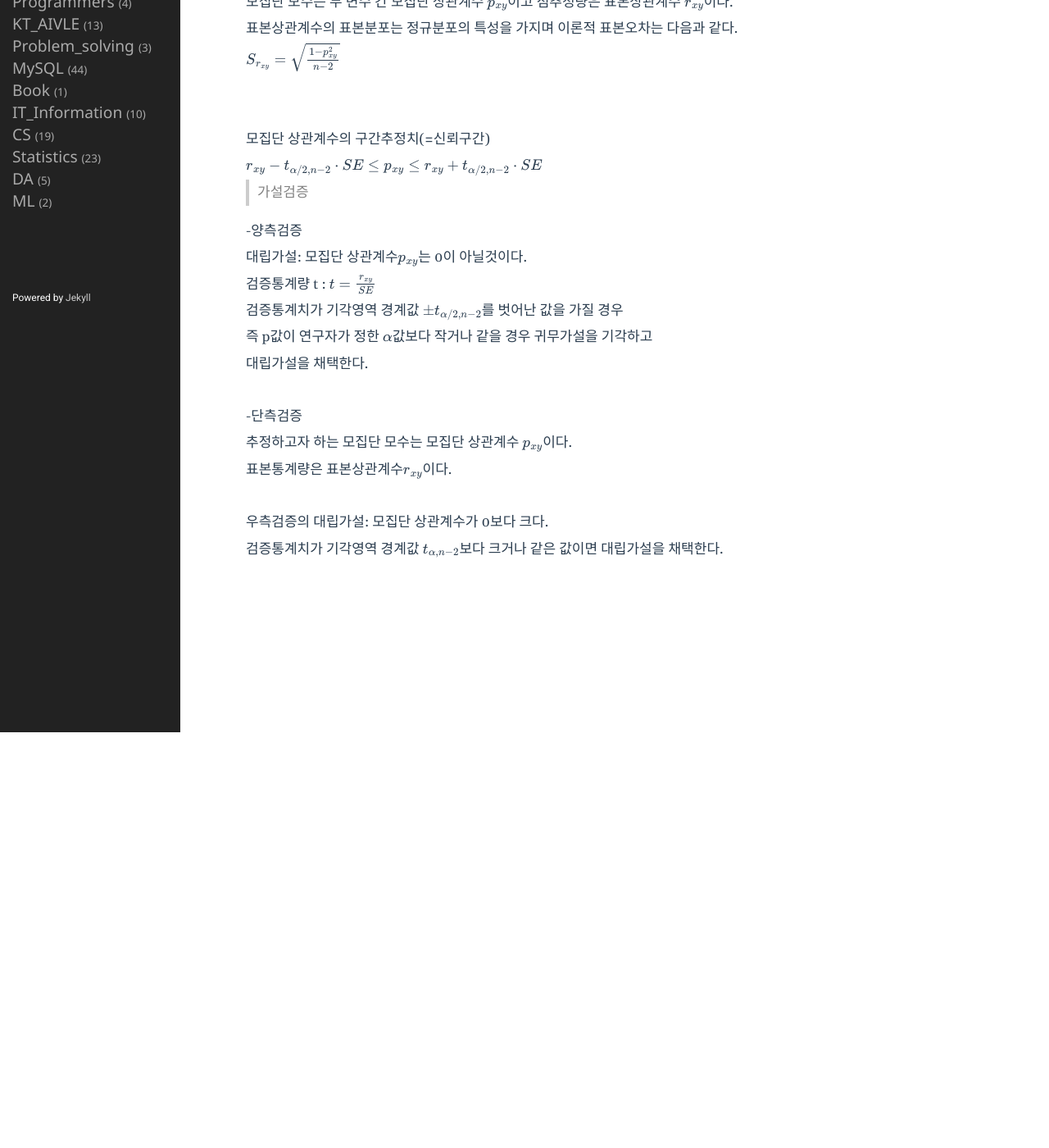
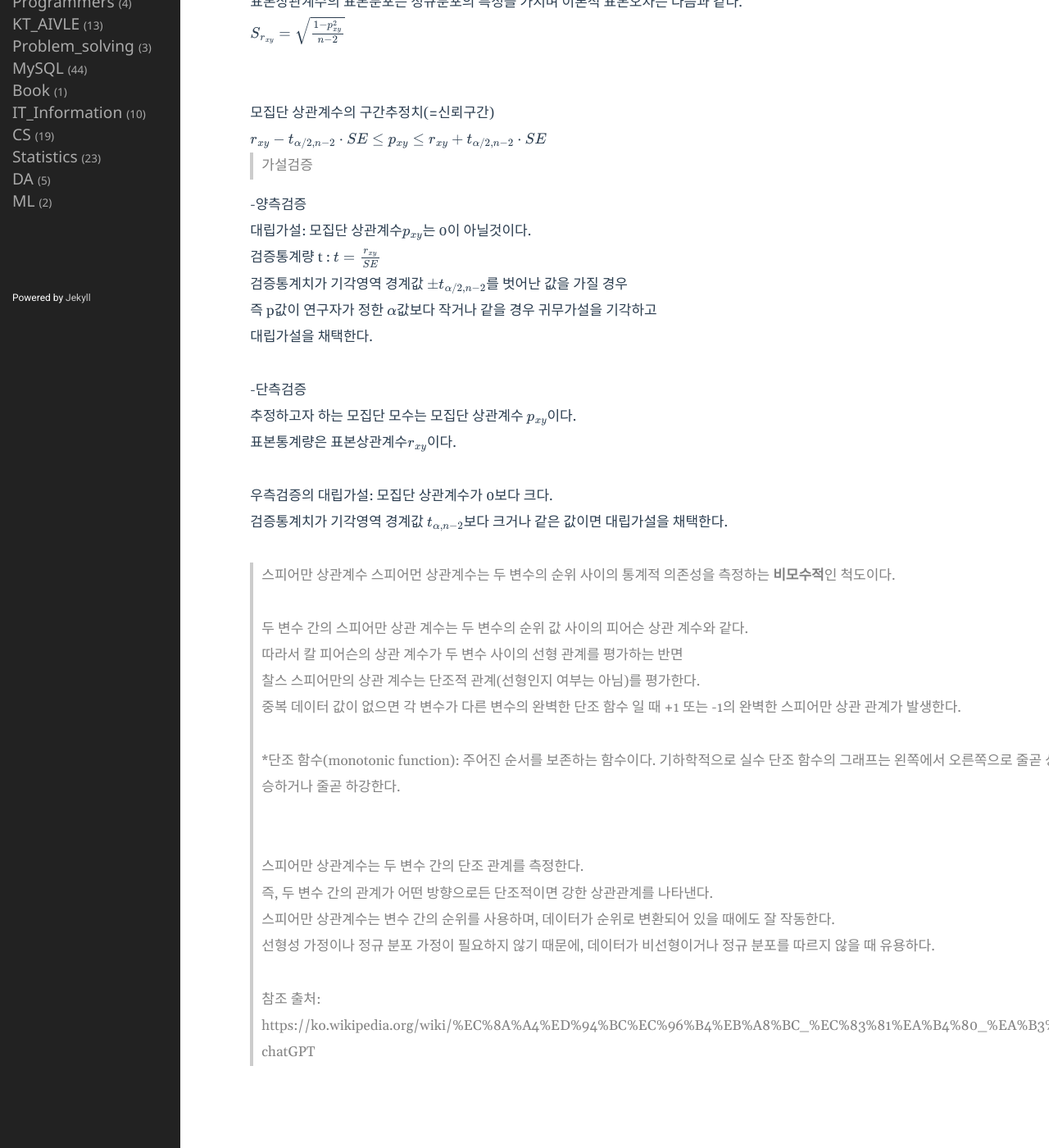
Before and after one commit to shina1221/shina1221.github.io, a Jekyll site: the page built from _posts/도서/비전공자를 위한 통계방법론/2023-09-04-23.모집단 상관계수 추정.markdown, in a window 1280 px wide and 1400 px high, scrolled down 507 px. Shown: the whole window at 82% size. Built offline with Jekyll 4.4.1, drawn with Linux system fonts in a browser that asks for light colours; formulas are drawn with MathJax 3.

Commit message:
Update 2023-09-04-23.모집단 상관계수 추정.markdown

```diff
--- a/_posts/도서/비전공자를 위한 통계방법론/2023-09-04-23.모집단 상관계수 추정.markdown
+++ b/_posts/도서/비전공자를 위한 통계방법론/2023-09-04-23.모집단 상관계수 추정.markdown
@@ -39,3 +39,22 @@ $r_{xy}-t_{\alpha/2,n-2}\cdot SE \leq  p_{xy} \leq r_{xy}+t_{\alpha/2,n-2}\cdot
 우측검증의 대립가설: 모집단 상관계수가 0보다 크다.
 검증통계치가 기각영역 경계값 $t_{\alpha,n-2}$보다 크거나 같은 값이면 대립가설을 채택한다.
 <br>
+
+> 스피어만 상관계수
+스피어먼 상관계수는 두 변수의 순위 사이의 통계적 의존성을 측정하는 **비모수적**인 척도이다.
+<br>
+두 변수 간의 스피어만 상관 계수는 두 변수의 순위 값 사이의 피어슨 상관 계수와 같다.
+따라서 칼 피어슨의 상관 계수가 두 변수 사이의 선형 관계를 평가하는 반면
+찰스 스피어만의 상관 계수는 단조적 관계(선형인지 여부는 아님)를 평가한다.
+중복 데이터 값이 없으면 각 변수가 다른 변수의 완벽한 단조 함수 일 때 +1 또는 -1의 완벽한 스피어만 상관 관계가 발생한다.
+<br>
+*단조 함수(monotonic function): 주어진 순서를 보존하는 함수이다.  기하학적으로 실수 단조 함수의 그래프는 왼쪽에서 오른쪽으로 줄곧 상승하거나 줄곧 하강한다.
+<br>
+스피어만 상관계수는 두 변수 간의 단조 관계를 측정한다.
+즉, 두 변수 간의 관계가 어떤 방향으로든 단조적이면 강한 상관관계를 나타낸다.
+스피어만 상관계수는 변수 간의 순위를 사용하며, 데이터가 순위로 변환되어 있을 때에도 잘 작동한다.
+선형성 가정이나 정규 분포 가정이 필요하지 않기 때문에, 데이터가 비선형이거나 정규 분포를 따르지 않을 때 유용하다.
+<br>
+참조 출처:
+https://ko.wikipedia.org/wiki/%EC%8A%A4%ED%94%BC%EC%96%B4%EB%A8%BC_%EC%83%81%EA%B4%80_%EA%B3%84%EC%88%98
+chatGPT
```
